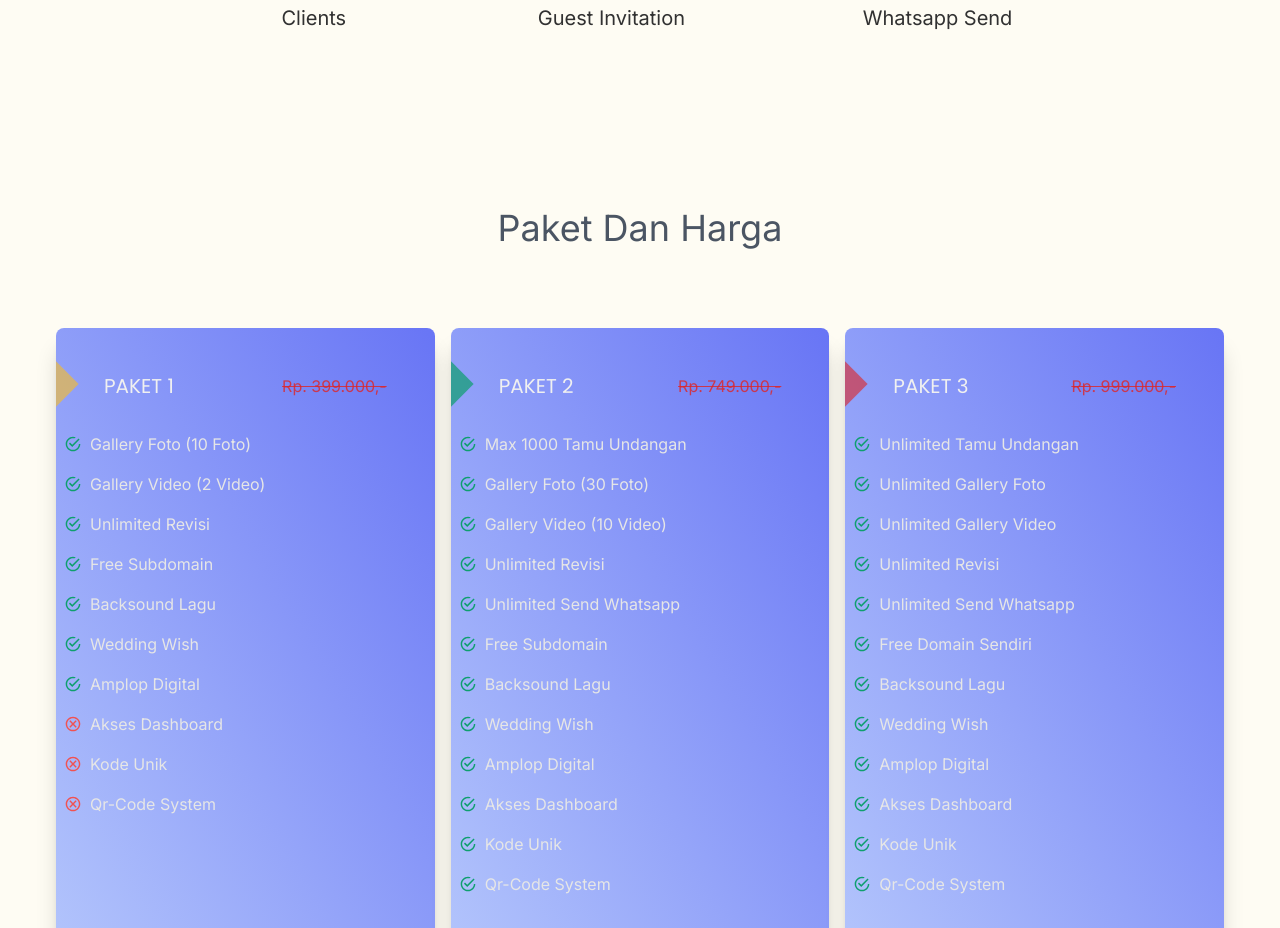
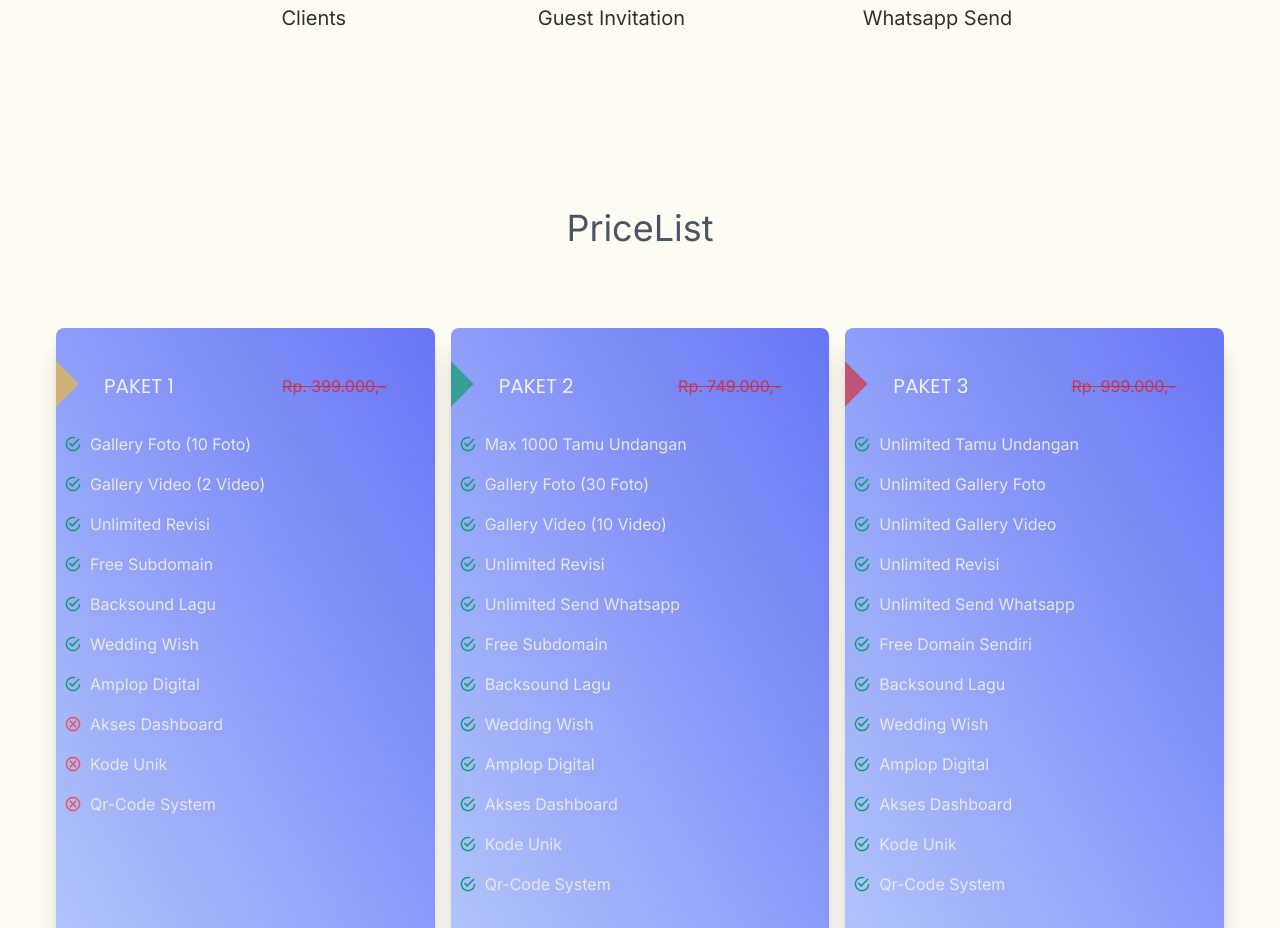
Before and after one commit to rickyzatnika/wedding-landing, a Next.js app: page / in a window 1280 px wide. Shown: the part 4100-5028 px from the top of the page. Built offline with nearby package versions, Linux system fonts and the light colour scheme.

Commit message:
update title pricelist

```diff
--- a/components/PricingCard.jsx
+++ b/components/PricingCard.jsx
@@ -15,7 +15,7 @@ const PricingCard = () => {
           transition={{ duration: 1, delay: 0.5 }}
           className="text-3xl lg:text-4xl text-center text-gray-600 capitalize py-10 lg:py-20"
         >
-          paket dan harga
+          PriceList
         </motion.h1>
         <motion.div
           initial={{ opacity: 0, y: 90 }}
```
